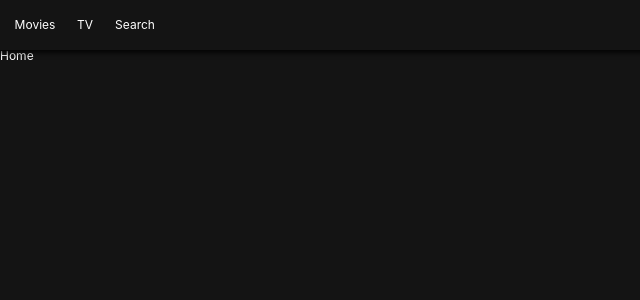
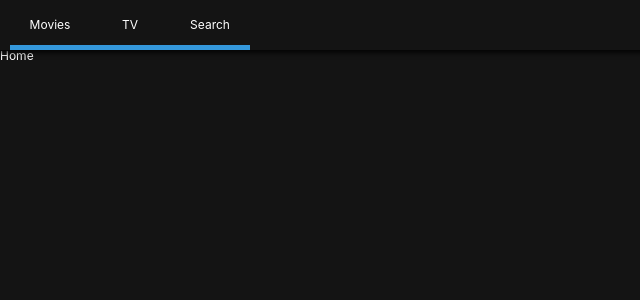
Before and after one commit to jtea7/nomflix, a React (Create React App) app: page / in a window 1280 px wide. Shown: the top 300 px of the page, without its empty margins (0-640 px from the left). Built offline with nearby package versions, Linux system fonts and the light colour scheme.

Commit message:
Header에 Props 연결

```diff
--- a/src/Components/Header.js
+++ b/src/Components/Header.js
@@ -26,7 +26,10 @@ const List = styled.ul`
 `;
 
 const Item = styled.li`
-  width: 50px;
+  width: 80px;
+  height: 50px;
+  border-bottom: 5px solid
+    ${(props) => (props.current ? '#3498db' : 'transparent')};
 `;
 
 const SLink = styled(Link)`
@@ -40,13 +43,13 @@ const SLink = styled(Link)`
 export default () => (
   <Header>
     <List>
-      <Item>
+      <Item current={true}>
         <SLink to="/">Movies</SLink>
       </Item>
-      <Item>
+      <Item current={true}>
         <SLink to="/tv">TV</SLink>
       </Item>
-      <Item>
+      <Item current={true}>
         <SLink to="/search">Search</SLink>
       </Item>
     </List>
```
